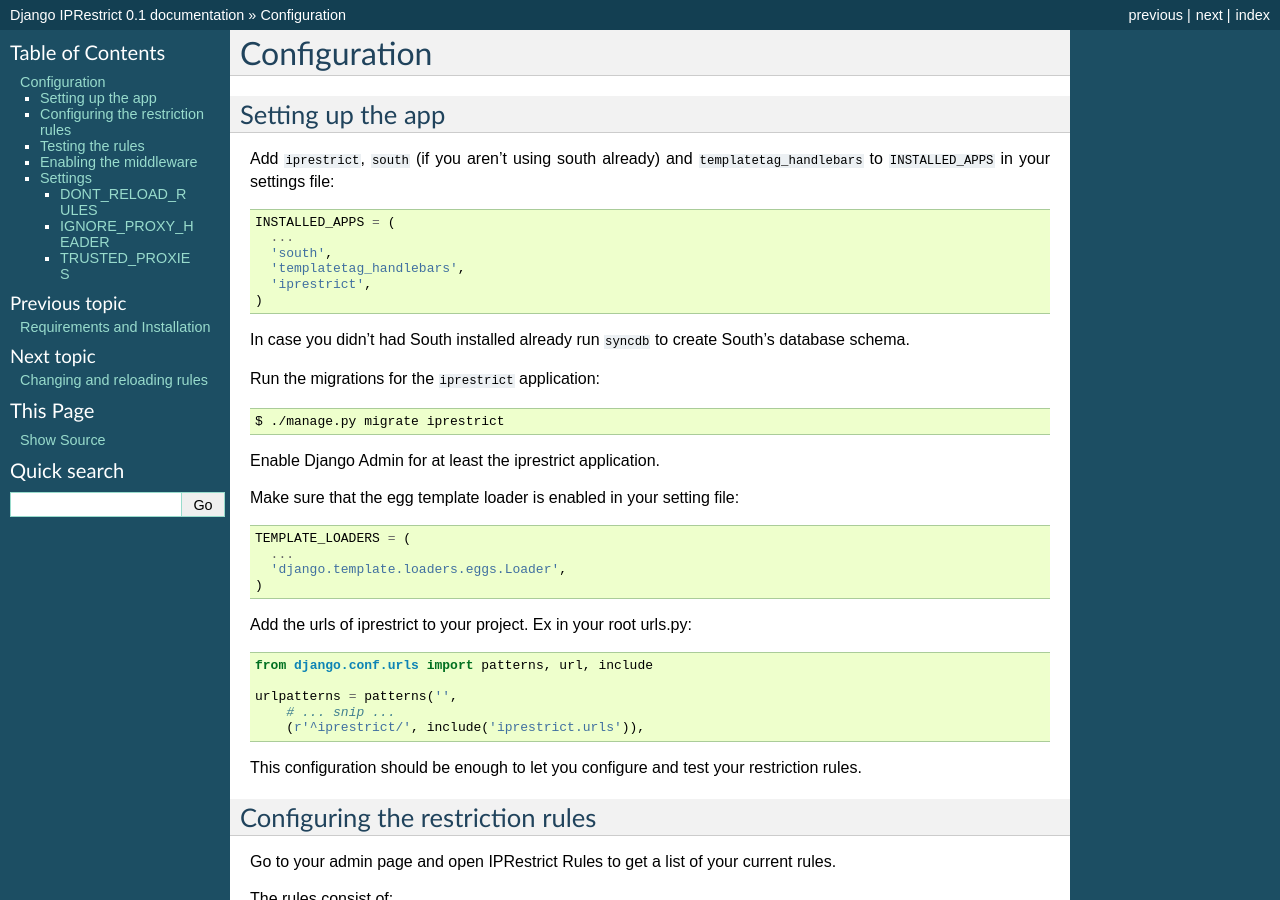
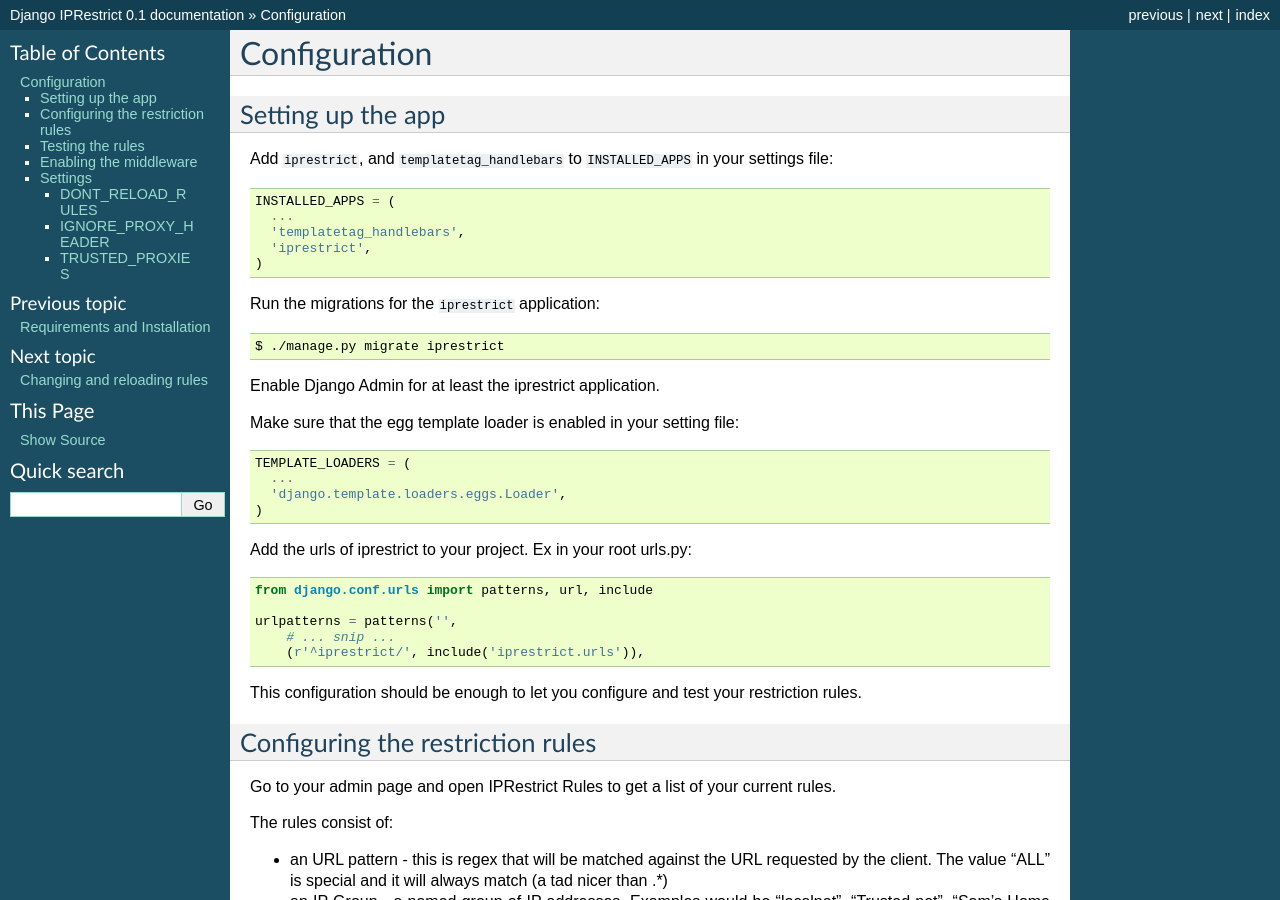
Before and after one commit to muccg/django-iprestrict, a Sphinx documentation site: the page built from docs/configuration.rst, in a window 1280 px wide and 900 px high. Built offline with Sphinx 7.4.7, drawn with Linux system fonts in a browser that asks for light colours.

Commit message:
Bye bye south

```diff
--- a/docs/configuration.rst
+++ b/docs/configuration.rst
@@ -4,16 +4,14 @@
 Setting up the app
 ------------------
 
-Add ``iprestrict``, ``south`` (if you aren't using south already) and ``templatetag_handlebars`` to ``INSTALLED_APPS`` in your settings file::
+Add ``iprestrict``, and ``templatetag_handlebars`` to
+``INSTALLED_APPS`` in your settings file::
 
   INSTALLED_APPS = (
     ...
-    'south',
     'templatetag_handlebars',
     'iprestrict',
   )
-
-In case you didn't had South installed already run ``syncdb`` to create South's database schema.
 
 Run the migrations for the ``iprestrict`` application::
 
```
Also changed, not shown: 1 other file.
